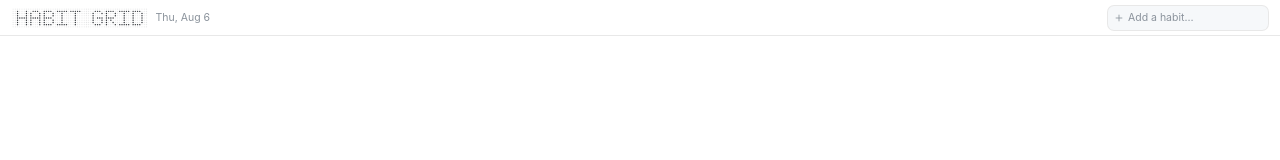
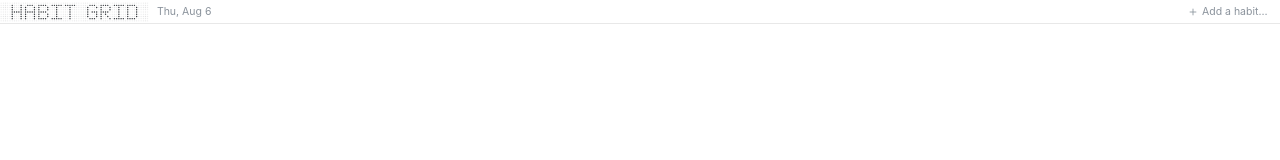
Before and after one commit to albertkawmi/habit-grid, a React (Vite) app: page / in a window 1280 px wide. Shown: the top 160 px of the page. Built offline with nearby package versions, Linux system fonts and the light colour scheme.

Commit message:
Make header more compact and minimalist

```diff
--- a/src/renderer/App.tsx
+++ b/src/renderer/App.tsx
@@ -3,8 +3,9 @@ import { Plus } from 'lucide-react'
 import { HabitGrid, gridHeight, popupContentWidth } from '@/components/HabitGrid'
 import { Input } from '@/components/ui/input'
 import { formatShortDate, todayKey } from '@/lib/dates'
+import { cn } from '@/lib/utils'
 
-const HEADER_H = 36
+const HEADER_H = 24
 const MAIN_PADDING_Y = 20
 
 const TITLE_GLYPHS: Record<string, readonly string[]> = {
@@ -21,8 +22,9 @@ const TITLE_GLYPHS: Record<string, readonly string[]> = {
 function DottedTitle(): React.JSX.Element {
   const pitch = 2.2
   const rows = 9
+  const horizontalPadding = 5
   const darkDots: { x: number; y: number }[] = []
-  let column = 2
+  let column = horizontalPadding
 
   for (const [index, letter] of [...'HABIT GRID'].entries()) {
     if (letter === ' ') {
@@ -39,7 +41,7 @@ function DottedTitle(): React.JSX.Element {
     if (index < 'HABIT GRID'.length - 1) column += 1
   }
 
-  const columns = column + 2
+  const columns = column + horizontalPadding
 
   return (
     <svg
@@ -75,7 +77,9 @@ interface AddHabitFormProps {
 /** Owns the controlled input so keystrokes do not re-render the habit grid. */
 function AddHabitForm({ onAdd }: AddHabitFormProps): React.JSX.Element {
   const [name, setName] = useState('')
+  const [focused, setFocused] = useState(false)
   const inputRef = useRef<HTMLInputElement>(null)
+  const expanded = focused || name.length > 0
 
   const handleSubmit = async (event: FormEvent): Promise<void> => {
     event.preventDefault()
@@ -88,16 +92,26 @@ function AddHabitForm({ onAdd }: AddHabitFormProps): React.JSX.Element {
 
   return (
     <form className="ml-auto flex min-w-0 items-center" onSubmit={(e) => void handleSubmit(e)}>
-      <div className="relative w-[160px]">
+      <div
+        className={cn(
+          'relative transition-[width] duration-150 ease-out',
+          expanded ? 'w-[8.75rem]' : 'w-[6.125rem]'
+        )}
+      >
         <Plus className="pointer-events-none absolute left-1.5 top-1/2 h-2.5 w-2.5 -translate-y-1/2 text-ink-faint" />
         <Input
           ref={inputRef}
           value={name}
           onChange={(event) => setName(event.target.value)}
+          onFocus={() => setFocused(true)}
+          onBlur={() => setFocused(false)}
           placeholder="Add a habit…"
           maxLength={40}
           aria-label="New habit name"
-          className="h-6 pl-5 text-[10.5px]"
+          className={cn(
+            'h-6 pl-5 pr-1.5 text-[10.5px] ring-0 transition-colors duration-150 focus:ring-0',
+            expanded ? 'bg-ink/[0.05]' : 'bg-transparent'
+          )}
         />
       </div>
     </form>
@@ -180,7 +194,7 @@ export default function App(): React.JSX.Element {
   return (
     <div className="flex h-full flex-col overflow-hidden bg-surface">
       <header
-        className="flex shrink-0 items-center gap-2 border-b border-line px-3"
+        className="flex shrink-0 items-center gap-2 border-b border-line"
         style={{ height: HEADER_H }}
       >
         <div className="flex items-center gap-2">
```
